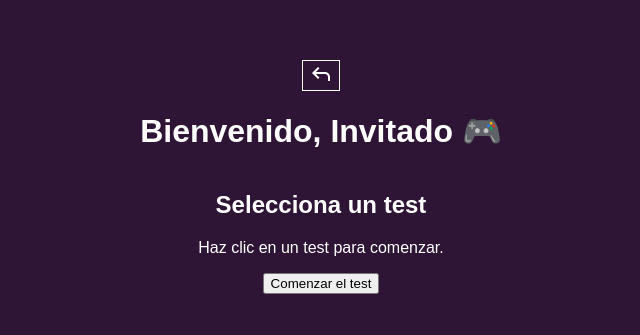
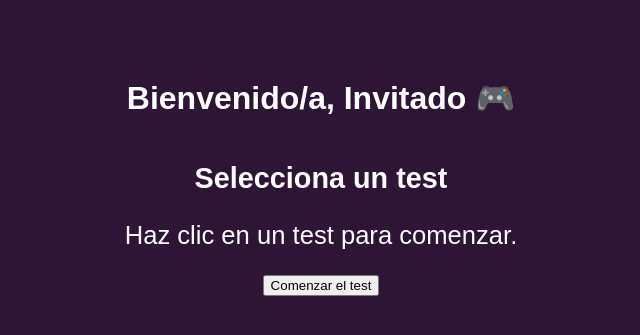
Before and after one commit to LuLuMS0206/DevTrivia-, an Angular app: page /test/1 in a window 1280 px wide. Shown: the part 231-566 px from the top of the page, without its empty margins (319-959 px from the left). Built offline with nearby package versions, Linux system fonts and the light colour scheme; a web font is replaced by a local one.

Commit message:
add styles

```diff
--- a/src/app/result/result.component.css
+++ b/src/app/result/result.component.css
@@ -0,0 +1,3 @@
+.result-button{
+    margin-top: 3rem;
+}
--- a/src/app/result/result.component.html
+++ b/src/app/result/result.component.html
@@ -2,5 +2,5 @@
     <h2 class="neon-text">Resultados del Test</h2>
     <p class="neon-text">Aciertos: {{ correctAnswers }}</p>
     <p class="neon-text">Fallos: {{ totalQuestions - correctAnswers }}</p>
-    <button class="neon-button" (click)="restartTest()">Reintentar</button>
+    <button class="neon-button result-button" (click)="restartTest()">Reintentar</button>
 </div>
--- a/src/app/test-component/test-component.component.css
+++ b/src/app/test-component/test-component.component.css
@@ -1,6 +1,20 @@
 .question{
     gap: 3rem;
     font-size: 1.5rem;
+}
+
+.question-title{
+    font-size: 2rem;
+}
+
+.question-p{
+    font-size: 2.5rem;
+}
+
+.question-select{
+    font-size: 1.6rem;
+    display: inline-grid;
+    gap: 1.5rem;
 }
 
 
@@ -10,6 +24,7 @@
         transform: none;
         font-size: 1.2rem;
         padding: 1rem 2.5rem;
+        margin-top: 6rem;
 }
 
 .neon-button:disabled,
@@ -36,7 +51,6 @@ input[type="radio"] {
 }
 
 input[type="radio"]:checked {
-    background-color: #584181;
     border-color: #584181;
 }
 
@@ -64,4 +78,4 @@ input[type="radio"]:checked::after {
 .danger {
     color: red;
     font-weight: bold;
-  }
+}
--- a/src/app/test-component/test-component.component.html
+++ b/src/app/test-component/test-component.component.html
@@ -1,14 +1,16 @@
-<div *ngIf="!testFinished">
+<div class="container" *ngIf="!testFinished">
 
-        <h3 class="neon-text">Pregunta {{ currentQuestionIndex + 1 }} de {{ questions.length }}</h3>
-        <p class="neon-text">{{ questions[currentQuestionIndex]?.question }}</p>
+    <h3 class="neon-text question-title">Pregunta {{ currentQuestionIndex + 1 }} de {{ questions.length }}</h3>
+    <p class="neon-text question-p">{{ questions[currentQuestionIndex]?.question }}</p>
 
+    <div class="question-select">
         <div *ngFor="let option of questions[currentQuestionIndex]?.options; let i = index">
             <label>
                 <input type="radio" name="question{{ currentQuestionIndex }}" [value]="option"
                     (change)="selectAnswer(option)" [checked]="selectedAnswers[currentQuestionIndex] === option" />
                 {{ option }}
             </label>
+        </div>
     </div>
 
     <div class="navigation-buttons">
--- a/src/app/test-selection-component/test-selection-component.component.css
+++ b/src/app/test-selection-component/test-selection-component.component.css
@@ -4,6 +4,20 @@
     gap: 3rem;
     margin-top: 2rem;
   }
+
+  .test-selection-h2{
+    font-size: 1.8rem;
+  }
+
+  .test-selection-description{
+    font-size: 1.6rem;
+  }
+
+  .test-selection-p{
+    font-size: 1.6rem;
+  }
+
+
 
   .column {
     display: flex;
--- a/src/app/test-selection-component/test-selection-component.component.html
+++ b/src/app/test-selection-component/test-selection-component.component.html
@@ -1,18 +1,18 @@
 <div class="container">
-    <button class="button"> <span class="material-symbols-outlined">
+    <!-- <button class="button"> <span class="material-symbols-outlined">
         reply
-        </span></button>
-    <h1 class="neon-text">Bienvenido, {{ username }} 🎮</h1>
+        </span></button> -->
+    <h1 class="neon-text">Bienvenido/a, {{ username }} 🎮</h1>
 
     <div *ngIf="testId">
-        <h2 class="neon-text">{{ getTestContent().title }}</h2>
-        <p class="neon-text">{{ getTestContent().description }}</p>
+        <h2 class="neon-text test-selection-h2">{{ getTestContent().title }}</h2>
+        <p class="neon-text test-selection-description">{{ getTestContent().description }}</p>
 
         <button class="start-test-button" [routerLink]="['/test', testId, 'start']">Comenzar el test</button>
     </div>
 
     <div *ngIf="!testId">
-        <p class="neon-text">¡Elige un test para comenzar!</p>
+        <p class="neon-text test-selection-p">¡Elige un test para comenzar!</p>
 
         <div class="button-container">
             <div class="column">
--- a/src/app/test-selection-component/test-selection-component.component.ts
+++ b/src/app/test-selection-component/test-selection-component.component.ts
@@ -20,13 +20,13 @@ export class TestSelectionComponentComponent implements OnInit {
   getTestContent() {
     switch (this.testId) {
       case 'html':
-        return { title: 'Test de HTML', description: '¡Estás listo para comenzar el test de HTML! Haz clic en el botón para empezar.' };
+        return { title: '< Test de HTML />', description: '¡Estás listo para comenzar el test de HTML!' };
       case 'css':
-        return { title: 'Test de CSS', description: '¡Estás listo para comenzar el test de CSS! Haz clic en el botón para empezar.' };
+        return { title: '< Test de CSS />', description: '¡Estás listo para comenzar el test de CSS!' };
       case 'angular':
-        return { title: 'Test de Angular', description: '¡Estás listo para comenzar el test de Angular! Haz clic en el botón para empezar.' };
+        return { title: '< Test de Angular />', description: '¡Estás listo para comenzar el test de Angular!' };
       case 'typescript':
-        return { title: 'Test de Typescript', description: '¡Estás listo para comenzar el test de Typescript! Haz clic en el botón para empezar.' };
+        return { title: '< Test de Typescript />', description: '¡Estás listo para comenzar el test de Typescript!' };
       default:
         return { title: 'Selecciona un test', description: 'Haz clic en un test para comenzar.' };
     }
```
Lines whose indentation alone changed are shown as unchanged.
